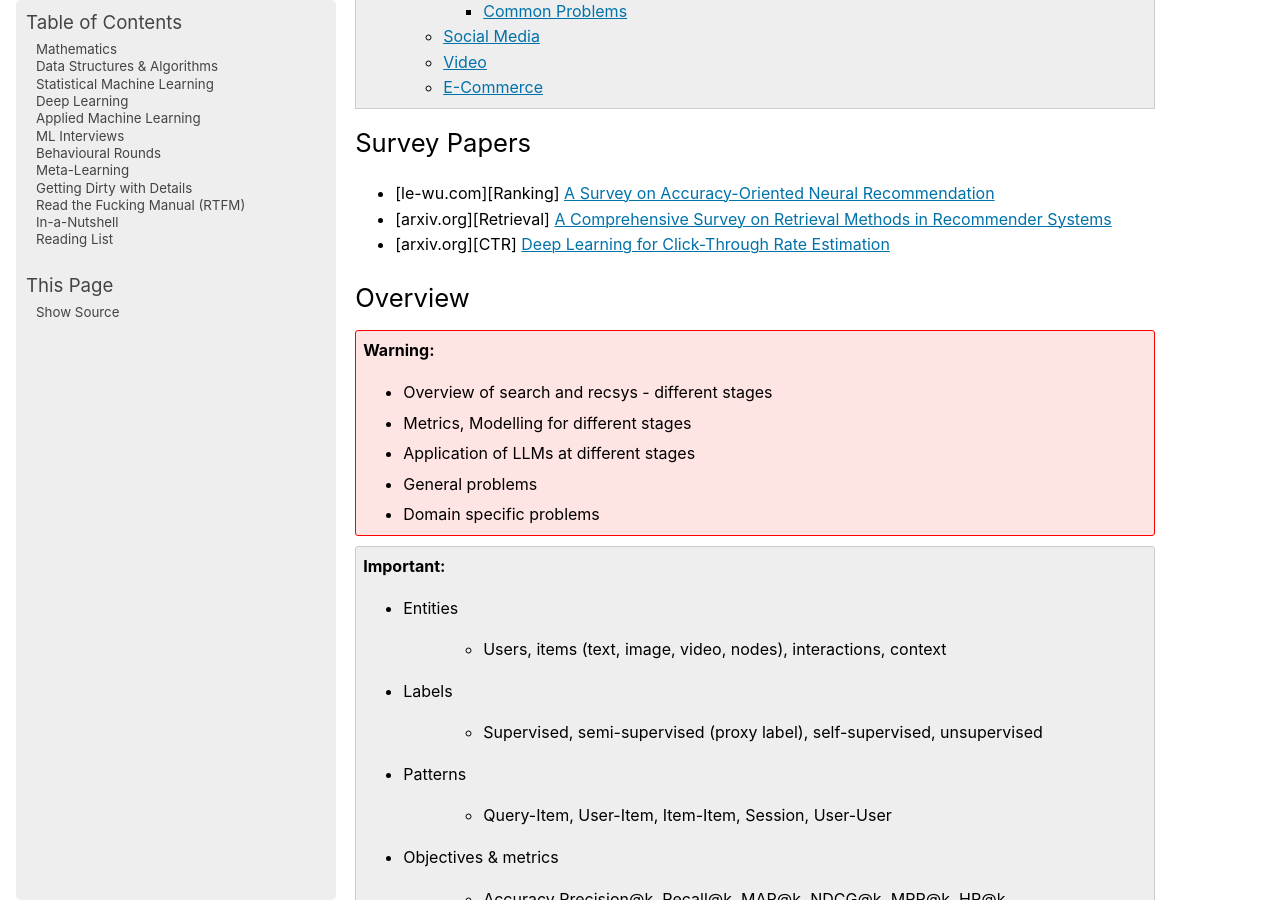
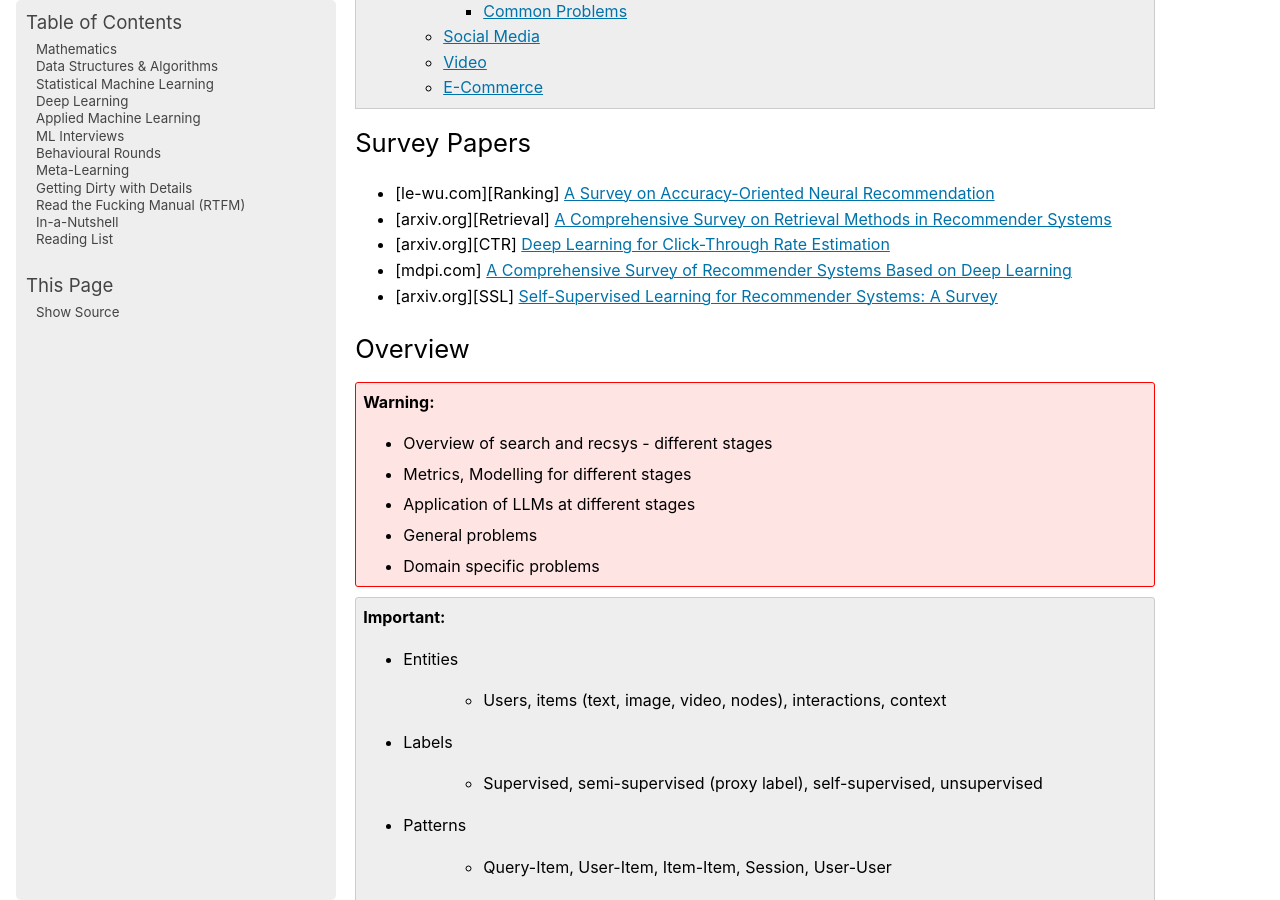
Before and after one commit to uselesstechjunks/leetcode, a Sphinx documentation site: the page built from docs/source/applied/methods/rs.rst, in a window 1280 px wide and 900 px high, scrolled down 2895 px. Built offline with Sphinx 7.4.7, drawn with Linux system fonts in a browser that asks for light colours; pages that are not in the unit, such as notebooks, are missing from menus.

Commit message:
Update rs.rst (#520)

```diff
--- a/docs/source/applied/methods/rs.rst
+++ b/docs/source/applied/methods/rs.rst
@@ -12,6 +12,8 @@ Survey Papers
 * [le-wu.com][Ranking] `A Survey on Accuracy-Oriented Neural Recommendation <https://le-wu.com/files/Publications/JOURNAL/A_Survey_of_Neural_Recommender_Systems.pdf>`_
 * [arxiv.org][Retrieval] `A Comprehensive Survey on Retrieval Methods in Recommender Systems <https://arxiv.org/pdf/2407.21022>`_
 * [arxiv.org][CTR] `Deep Learning for Click-Through Rate Estimation <https://arxiv.org/abs/2104.10584>`_
+* [mdpi.com] `A Comprehensive Survey of Recommender Systems Based on Deep Learning <https://www.mdpi.com/2076-3417/13/20/11378/pdf?version=1697524018>`_
+* [arxiv.org][SSL] `Self-Supervised Learning for Recommender Systems: A Survey <https://arxiv.org/abs/2203.15876>`_
 
 ************************************************************************************
 Overview
```
